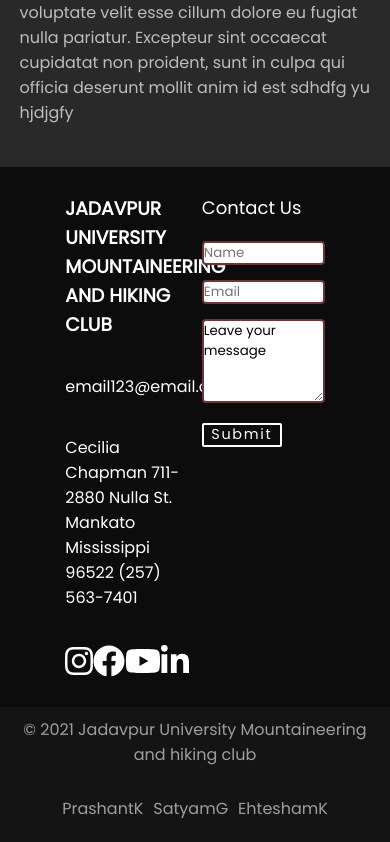
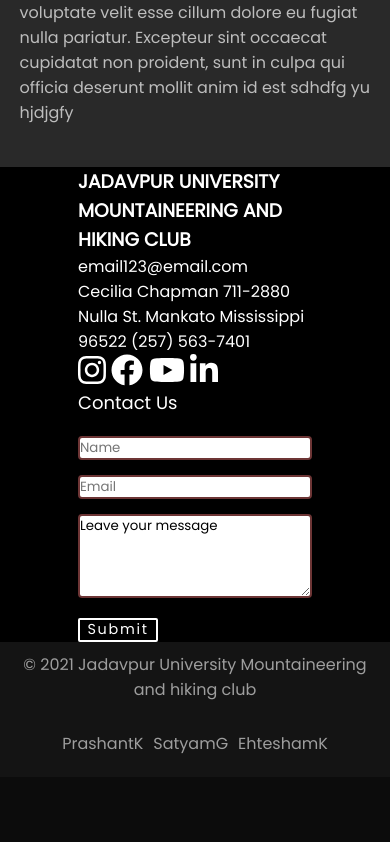
Before and after one commit to satyam0601/Jumhc-website, a React (Create React App) app: page / in a window 390 px wide. Shown: the part 1690-2532 px from the top of the page. Built offline with nearby package versions, Linux system fonts and the light colour scheme.

Commit message:
now footer is responsive

```diff
--- a/src/components/Footer/Footer.css
+++ b/src/components/Footer/Footer.css
@@ -83,3 +83,34 @@
   margin-left: 5px;
   margin-right: 5px;
 }
+@media only screen and (max-width: 560px){
+  .footer-content{
+    flex-direction: column;
+    width: 100%;
+    block-size:fit-content;
+    height:auto;
+    background-color:black
+  }
+  .info{
+    width:45%;
+  }
+  .contact-us{
+    width: 45%;
+  }
+}
+@media only screen and (max-width: 560px) {
+  .footer-content{
+    flex-direction: column;
+    width: 100%;
+    block-size:fit-content;
+    height:auto;
+    background-color:black
+  }
+  .info{
+    width:60%;
+  }
+  .contact-us{
+    width: 60%;
+  }
+
+}
--- a/src/components/Footer/Footer.jsx
+++ b/src/components/Footer/Footer.jsx
@@ -38,6 +38,7 @@ function Footer() {
           <Form />
         </div>
       </div>
+
       <div className="copyright">
         © 2021 Jadavpur University Mountaineering and hiking club
       </div>
@@ -46,6 +47,7 @@ function Footer() {
         <a href="#sm-handle">SatyamG</a>
         <a href="#sm-handle">EhteshamK</a>
       </div>
+
     </div>
   );
 }
```
